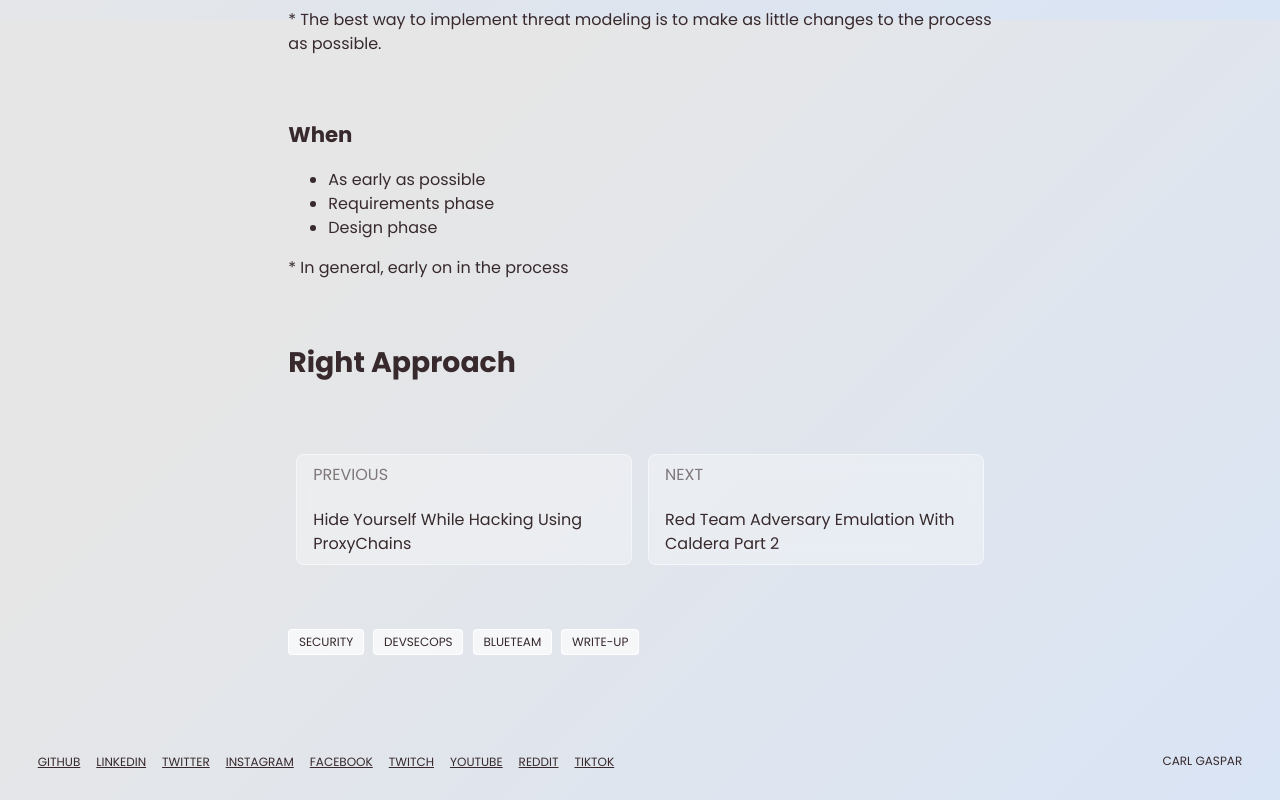
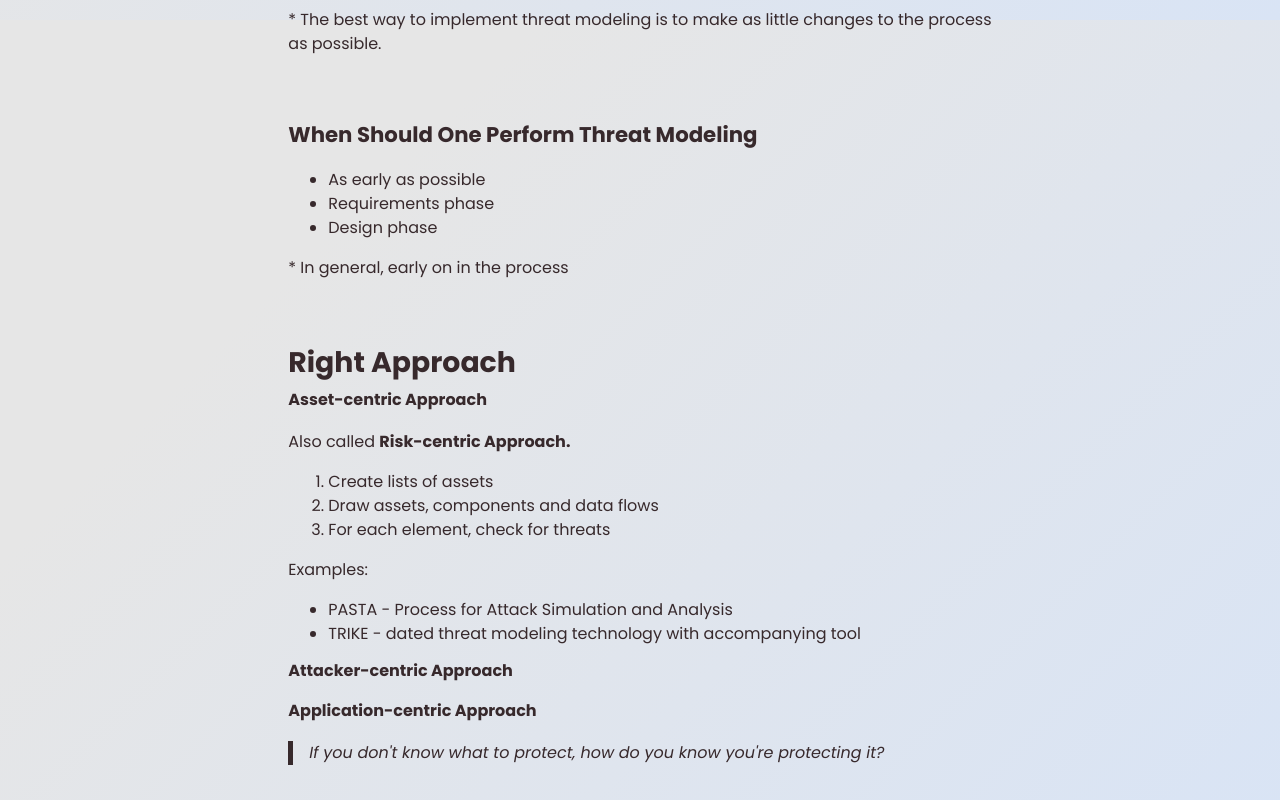
Before and after one commit to carlignn/carlgaspar, a Gatsby site: page /blog/threat-modeling-fundamentals/ in a window 1280 px wide. Shown: the part 1580-2380 px from the top of the page. Built offline with nearby package versions, Linux system fonts and the light colour scheme; Gatsby itself is replaced by a stand-in of ours.

Commit message:
Update Posts “threat-modeling-fundamentals”

```diff
--- a/content/posts/threat-modeling-fundamentals.md
+++ b/content/posts/threat-modeling-fundamentals.md
@@ -8,9 +8,9 @@ tags:
   - write-up
 description: Write-up of the Threat Modeling Fundamentals by Peter Mosmans
 ---
-## Introduction
+## The What, Why, Who and When
 
-### W﻿hat
+### W﻿hat Is Threat Modeling
 
 Threat Modeling is a process of systematically listing all potential ways one can attack an application.
 
@@ -26,7 +26,7 @@ Threat Modeling is a process of systematically listing all potential ways one ca
 * A﻿ttack surface - anything that can be obtained, used, or attacked by a threat actor
 * Risk = Impact * Likelihood
 
-### W﻿hy
+### W﻿hy Should One Perform Threat Modeling
 
 * P﻿ro-active approach - security upfront
 * E﻿fficient - the sooner a bug or a vulnerability is discovered in the SDLC, the cheaper it is
@@ -44,7 +44,7 @@ The ﻿ultimate objective of threat modeling is risk reduction.
 
 \*﻿ Threat modeling is a collaborative and repeatable process
 
-### Who
+### Who Should Perform Threat Modeling
 
 * System Architect - somebody who knows how the system ha been designed and how the data flows across
 * Developer - somebody who knows the intricate details on how the application was built and the detailed interactions between components
@@ -53,7 +53,7 @@ The ﻿ultimate objective of threat modeling is risk reduction.
 
 \* The best way to implement threat modeling is to make as little changes to the process as possible.
 
-### W﻿hen
+### W﻿hen Should One Perform Threat Modeling
 
 * A﻿s early as possible
 * R﻿equirements phase
@@ -62,3 +62,22 @@ The ﻿ultimate objective of threat modeling is risk reduction.
 \*﻿ In general, early on in the process
 
 ## Right Approach
+
+#### A﻿sset-centric Approach
+
+A﻿lso called **Risk-centric Approach.**
+
+1. C﻿reate lists of assets
+2. D﻿raw assets, components and data flows
+3. F﻿or each element, check for threats
+
+E﻿xamples:
+
+* P﻿ASTA - Process for Attack Simulation and Analysis
+* T﻿RIKE - dated threat modeling technology with accompanying tool
+
+#### A﻿ttacker-centric Approach
+
+#### A﻿pplication-centric Approach
+
+> I﻿f you don't know what to protect, how do you know you're protecting it?
```
